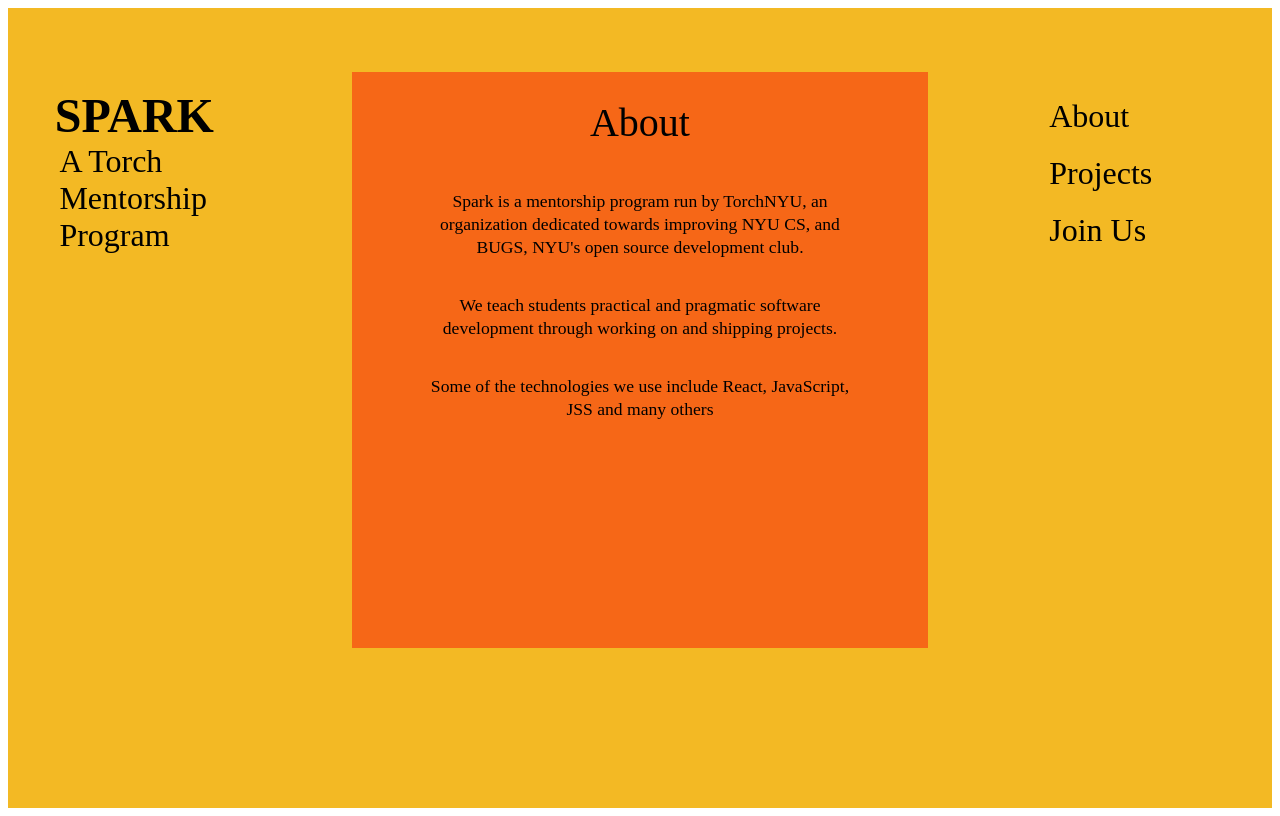
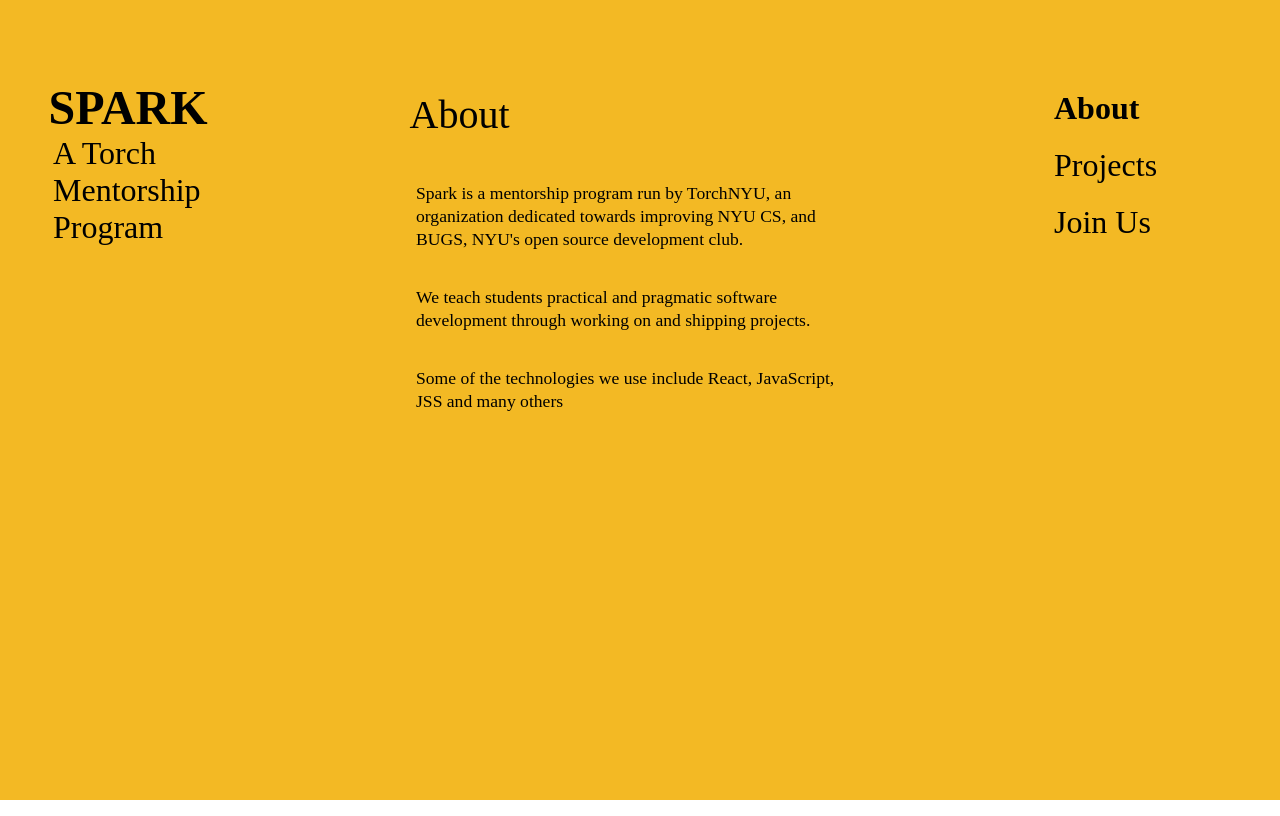
Before and after one commit to torchnyu/spark, a React (Create React App) app: page /about in a window 1280 px wide. Built offline with nearby package versions, Linux system fonts and the light colour scheme.

Commit message:
Styling fixes and created ProjectsPage

```diff
--- a/src/AboutPage.tsx
+++ b/src/AboutPage.tsx
@@ -15,7 +15,7 @@
       top: "8vh",
       bottom: "4vh",
     },
-    backgroundColor: "#F66717",
+//    backgroundColor: "#F66717",
     display: "flex",
     flexDirection: "column",
     alignItems: "center",
@@ -24,13 +24,17 @@
   title: {
     fontSize: "2.5em",
     fontWeight: 400,
+    textAlign: "left",
+    width: "80%"
   },
   paragraph: {
+    textAlign: "left",
     fontSize: "1.1em",
     lineHeight: "1.3em",
     maxWidth: "min(600px, 35vw)",
   },
 });
+
 export default function AboutPage() {
   const classes = useStyles();
   return (
--- a/src/App.tsx
+++ b/src/App.tsx
@@ -1,17 +1,19 @@
 import React from 'react';
-import { BrowserRouter as Router, Switch, Route, Link, Redirect } from "react-router-dom"
+import {
+  Switch, Route, Link, Redirect, useLocation } from "react-router-dom"
 import { createUseStyles } from "react-jss";
 import HomePage from "./HomePage";
 import AboutPage from "./AboutPage";
 import NotFoundPage from "./NotFoundPage";
+import ProjectsPage from "./ProjectsPage";
 
 const useStyles = createUseStyles({
-  Home: {
+  App: {
     fontFamily: "Source Sans Pro",
     display: "grid",
     gridTemplateColumns: "minmax(250px, 1fr) 3fr minmax(250px, 1fr)",
     backgroundColor: "#F3B924",
-    minHeight: "100vh",
+    minHeight: "100vh"
   },
   header: {
     display: "flex",
@@ -19,10 +21,13 @@
     alignItems: "center",
   },
   title: {
-    paddingTop: "max(40px, 10vh)",
+    margin: {
+      top: "max(40px, 10vh)",
+      left: "0",
+      bottom: "0"
+    },
     fontSize: "3em",
     fontWeight: 600,
-    margin: "0",
     minWidth: "150px",
     textDecoration: "none",
     color: "black",
@@ -54,8 +59,11 @@
     textDecoration: "none",
     color: "black",
   },
+  activeLink: {
+    fontWeight: 700
+  },
   "@media(max-width: 1200px)": {
-    Home: {
+    App: {
       display: "flex",
       flexDirection: "column",
       alignItems: "center",
@@ -79,11 +87,15 @@
   },
 });
 
+
 function App() {
+  const location = useLocation();
+  function styleLink(path: string) {
+    return location.pathname === path ? { fontWeight: 700 } : {}
+  }
   const classes = useStyles();
   return (
-    <Router>
-    <main className={classes.Home}>
+    <main className={classes.App}>
       <div className={classes.header}>
         <Link to="/">
           <h1 className={classes.title}>SPARK</h1>
@@ -97,6 +109,9 @@
         <Route path="/about">
           <AboutPage/>
         </Route>
+        <Route path="/projects">
+          <ProjectsPage/>
+        </Route>
         <Route path="/404">
           <NotFoundPage />
         </Route>
@@ -104,17 +119,16 @@
       </Switch></div>
       <div className={classes.links}>
         <Link to="/about" className={classes.anchor}>
-          <h3 className={classes.link}>About </h3>
+          <h3 style={styleLink("/about")} className={classes.link}>About </h3>
         </Link>
         <Link to="/projects" className={classes.anchor}>
-          <h3 className={classes.link}>Projects</h3>
+          <h3 style={styleLink("/projects")} className={classes.link}>Projects</h3>
         </Link>
         <Link to="/join" className={classes.anchor}>
-          <h3 className={classes.link}>Join Us</h3>
+          <h3 style={styleLink("/join")} className={classes.link}>Join Us</h3>
         </Link>
       </div>
     </main>
-    </Router>
   );
 }
 
--- a/src/HomePage.tsx
+++ b/src/HomePage.tsx
@@ -2,7 +2,7 @@
 import { createUseStyles } from "react-jss";
 
 const useStyles = createUseStyles({
-  squares: {
+  HomePage: {
     display: "flex",
     flexDirection: "column",
     alignItems: "center",
@@ -41,7 +41,7 @@
 export default function HomePage() {
   const classes = useStyles();
   return (
-        <div className={classes.squares}>
+        <div className={classes.HomePage}>
           <div className={classes.orangeSquare}>
             <div className={classes.darkOrangeSquare}>
               <div className={classes.redSquare} />
--- /dev/null
+++ b/src/ProjectsPage.tsx
@@ -0,0 +1,7 @@
+import React from "react"
+
+export default function ProjectsPage() {
+  return <div>
+    Here be projects
+  </div>
+}
--- a/src/index.css
+++ b/src/index.css
@@ -1,3 +1,6 @@
+body {
+    margin: 0;
+}
 a {
     text-decoration: none;
 }
--- a/src/index.tsx
+++ b/src/index.tsx
@@ -2,11 +2,14 @@
 import ReactDOM from "react-dom";
 import "./index.css";
 import * as serviceWorker from "./serviceWorker";
+import { BrowserRouter as Router } from "react-router-dom";
 
 const render = () => {
   const App = require("./App").default;
   ReactDOM.render(
-      <App />,
+    <Router>
+      <App />
+    </Router>,
     document.getElementById("root")
   );
 };
```
Also changed, not shown: src/App.css (deleted, +0 -38 lines).
